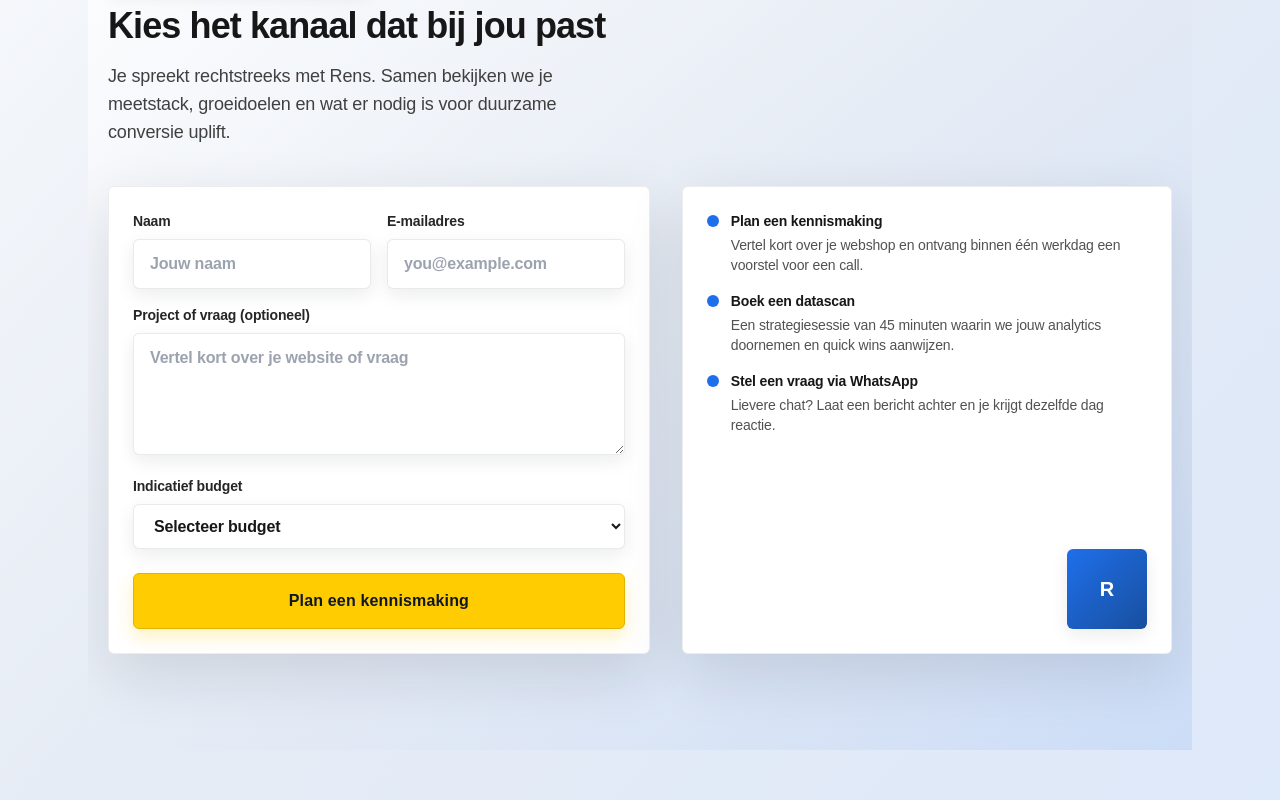
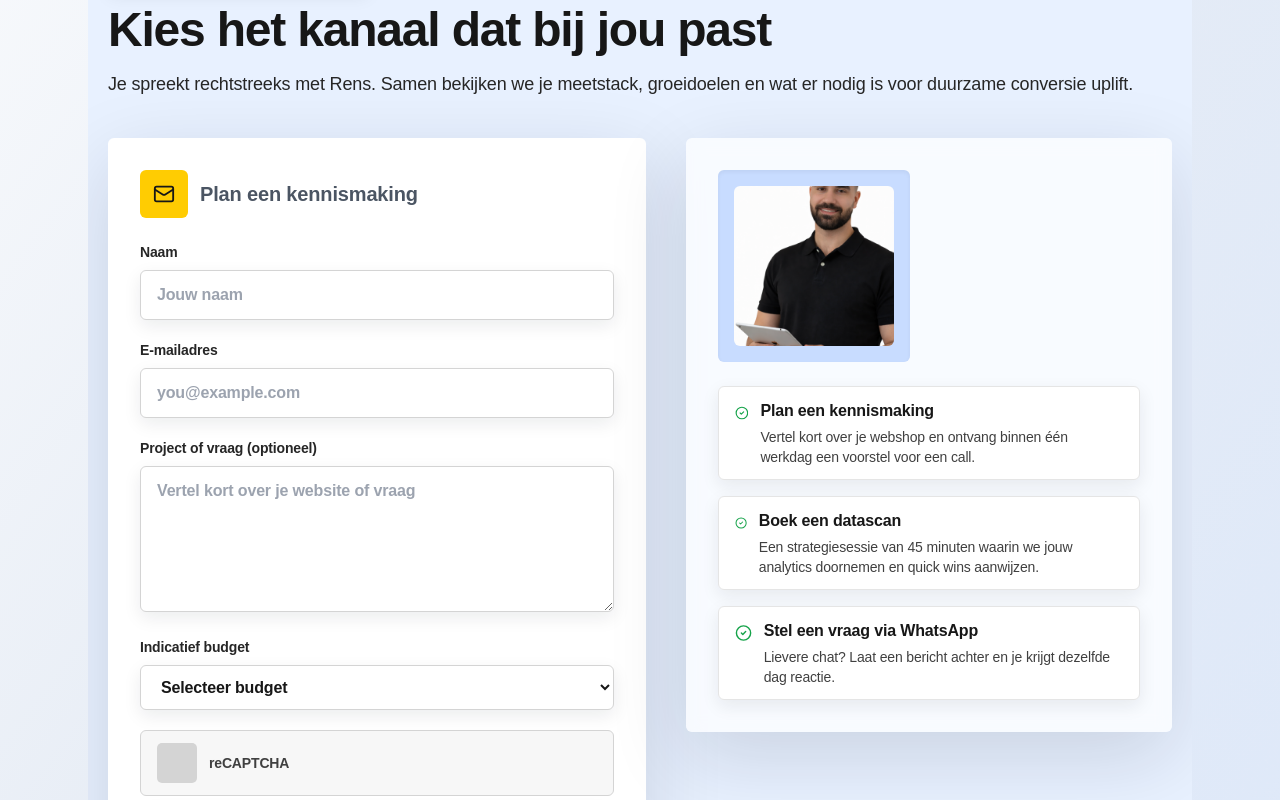
Before and after one commit to ProjectBibo/EcomMeasure3, a React (Vite) app: page /contact in a window 1280 px wide. Shown: the part 740-1540 px from the top of the page. Built offline with nearby package versions, Linux system fonts and the light colour scheme.

Commit message:
Update hero and contact CTAs

```diff
--- a/src/components/Contact.jsx
+++ b/src/components/Contact.jsx
@@ -1,5 +1,6 @@
 import React, { useState } from "react";
 import { motion, useReducedMotion } from "framer-motion";
+import { ArrowRight, CheckCircle2, Mail } from "lucide-react";
 import { useNavigate } from "react-router-dom";
 import { useLanguage } from "../context/LanguageContext";
 import { translations } from "../i18n/content";
@@ -46,71 +47,77 @@ export default function Contact() {
     <section
       id="contact"
       data-snap-section
-      className="relative overflow-hidden bg-gradient-to-br from-white via-surface-soft to-brand-blue/10 py-20 sm:py-24"
+      className="relative overflow-hidden bg-[#e8f1ff] py-20 sm:py-24"
     >
-      <div className="grain-overlay" aria-hidden />
-      <div className="glow-orb glow-orb--primary left-0 top-0 h-64 w-64 opacity-40" aria-hidden />
-
-      <div className="relative site-container grid gap-10 lg:grid-cols-2 lg:items-start">
+      <div className="relative site-container space-y-10">
         <motion.div
           initial={shouldReduceMotion ? false : { opacity: 0, y: 18 }}
           whileInView={shouldReduceMotion ? { opacity: 1 } : { opacity: 1, y: 0 }}
           viewport={shouldReduceMotion ? undefined : { once: true }}
           transition={shouldReduceMotion ? undefined : { duration: 0.6, ease: "easeOut" }}
-          className="space-y-4"
+          className="space-y-4 text-left"
         >
           <span className="pill-badge shadow-sm">{t.badge}</span>
-          <h2 className="text-3xl font-bold tracking-tight text-neutral-900 sm:text-4xl">{t.heading}</h2>
-          <p className="text-lg text-neutral-700">{t.intro}</p>
+          <h2 className="text-4xl font-extrabold tracking-tight text-neutral-900 sm:text-5xl">{t.heading}</h2>
+          <p className="text-lg text-neutral-800">{t.intro}</p>
         </motion.div>
 
-        <div className="grid gap-8 lg:col-span-2 lg:grid-cols-[1.05fr_0.95fr]">
+        <div className="grid gap-10 lg:grid-cols-[1.05fr_0.95fr] lg:items-start">
           <motion.form
             initial={shouldReduceMotion ? false : { opacity: 0, y: 20 }}
             whileInView={shouldReduceMotion ? { opacity: 1 } : { opacity: 1, y: 0 }}
             viewport={shouldReduceMotion ? undefined : { once: true }}
             transition={shouldReduceMotion ? undefined : { duration: 0.5, delay: 0.1 }}
-            className="rounded-3xl border border-neutral-200/70 bg-white p-6 shadow-[0_20px_60px_rgba(15,23,42,0.12)]"
+            className="rounded-3xl bg-white p-8 shadow-[0_24px_80px_rgba(15,23,42,0.14)]"
             action="https://formspree.io/f/mpqzpevp"
             method="POST"
             onSubmit={handleSubmit}
           >
-            <div className="grid gap-4 sm:grid-cols-2">
-              <label className="space-y-2 text-sm font-semibold text-neutral-800">
+            <div className="flex items-center gap-3 text-neutral-900">
+              <div className="flex h-12 w-12 items-center justify-center rounded-full bg-brand-yellow text-neutral-900">
+                <Mail size={22} aria-hidden />
+              </div>
+              <p className="text-xl font-semibold">Plan een kennismaking</p>
+            </div>
+
+            <div className="mt-6 space-y-5">
+              <label className="block space-y-2 text-sm font-semibold text-neutral-800">
                 <span>{language === "nl" ? "Naam" : "Name"}</span>
                 <input
                   type="text"
                   name="name"
-                  className="w-full rounded-xl border border-neutral-200/80 bg-white px-4 py-3 text-base text-neutral-900 shadow-sm focus:border-brand-blue focus:outline-none focus:ring-2 focus:ring-brand-blue/40"
+                  className="w-full rounded-2xl border border-neutral-300 bg-white px-4 py-3 text-base text-neutral-900 shadow-sm focus:border-neutral-900 focus:outline-none focus:ring-2 focus:ring-neutral-900/15"
                   placeholder={language === "nl" ? "Jouw naam" : "Your name"}
                   required
                 />
               </label>
-              <label className="space-y-2 text-sm font-semibold text-neutral-800">
+
+              <label className="block space-y-2 text-sm font-semibold text-neutral-800">
                 <span>{language === "nl" ? "E-mailadres" : "Email"}</span>
                 <input
                   type="email"
                   name="email"
-                  className="w-full rounded-xl border border-neutral-200/80 bg-white px-4 py-3 text-base text-neutral-900 shadow-sm focus:border-brand-blue focus:outline-none focus:ring-2 focus:ring-brand-blue/40"
+                  className="w-full rounded-2xl border border-neutral-300 bg-white px-4 py-3 text-base text-neutral-900 shadow-sm focus:border-neutral-900 focus:outline-none focus:ring-2 focus:ring-neutral-900/15"
                   placeholder="you@example.com"
                   required
                 />
               </label>
-            </div>
-            <label className="mt-4 block space-y-2 text-sm font-semibold text-neutral-800">
+
+              <label className="block space-y-2 text-sm font-semibold text-neutral-800">
                 <span>{language === "nl" ? "Project of vraag (optioneel)" : "Project or question (optional)"}</span>
                 <textarea
                   name="message"
-                rows="4"
-                className="w-full rounded-xl border border-neutral-200/80 bg-white px-4 py-3 text-base text-neutral-900 shadow-sm focus:border-brand-blue focus:outline-none focus:ring-2 focus:ring-brand-blue/40"
+                  rows="5"
+                  className="w-full rounded-2xl border border-neutral-300 bg-white px-4 py-3 text-base text-neutral-900 shadow-sm focus:border-neutral-900 focus:outline-none focus:ring-2 focus:ring-neutral-900/15"
                   placeholder={language === "nl" ? "Vertel kort over je website of vraag" : "Share a bit about your site or question"}
                 />
               </label>
-            <label className="mt-4 block space-y-2 text-sm font-semibold text-neutral-800">
+
+              <label className="block space-y-2 text-sm font-semibold text-neutral-800">
                 <span>{language === "nl" ? "Indicatief budget" : "Estimated budget"}</span>
                 <select
                   name="budget"
-                className="w-full rounded-xl border border-neutral-200/80 bg-white px-4 py-3 text-base text-neutral-900 shadow-sm focus:border-brand-blue focus:outline-none focus:ring-2 focus:ring-brand-blue/40"
+                  className="w-full rounded-2xl border border-neutral-300 bg-white px-4 py-3 text-base text-neutral-900 shadow-sm focus:border-neutral-900 focus:outline-none focus:ring-2 focus:ring-neutral-900/15"
                   defaultValue=""
                 >
                   {budgetOptions.map((option) => (
@@ -120,13 +127,21 @@ export default function Contact() {
                   ))}
                 </select>
               </label>
+
+              <div className="flex items-center gap-3 rounded-2xl border border-neutral-300 bg-neutral-100/80 px-4 py-3 text-sm font-semibold text-neutral-700">
+                <div className="h-10 w-10 rounded bg-neutral-300" aria-hidden />
+                <span>reCAPTCHA</span>
+              </div>
+
               <button
                 type="submit"
                 id="cta-primary"
-  className="button-primary mt-6 w-full justify-center"
+                className="mt-2 inline-flex w-full items-center justify-center gap-2 rounded-2xl bg-brand-yellow px-6 py-3 text-base font-semibold text-neutral-900 shadow-[0_12px_34px_rgba(0,0,0,0.12)] transition hover:bg-brand-yellow-dark"
               >
                 {primaryCta}
+                <ArrowRight size={18} aria-hidden />
               </button>
+            </div>
             {status === "success" && (
               <p className="mt-4 text-sm text-neutral-800">Bedankt, we nemen contact met je op.</p>
             )}
@@ -137,21 +152,27 @@ export default function Contact() {
             whileInView={shouldReduceMotion ? { opacity: 1 } : { opacity: 1, y: 0 }}
             viewport={shouldReduceMotion ? undefined : { once: true }}
             transition={shouldReduceMotion ? undefined : { duration: 0.55, delay: 0.12 }}
-            className="relative h-full rounded-3xl border border-neutral-200/70 bg-white p-6 shadow-[0_20px_60px_rgba(15,23,42,0.12)]"
+            className="flex flex-col items-center gap-6 rounded-3xl bg-white/70 p-8 text-left shadow-[0_24px_80px_rgba(15,23,42,0.14)] backdrop-blur lg:items-start"
           >
-            <div className="space-y-4">
-              {checklist.slice(0, 4).map((item) => (
-                <div key={item.title} className="flex items-start gap-3">
-                  <span className="mt-1 inline-flex h-3 w-3 flex-shrink-0 rounded-full bg-brand-blue" aria-hidden />
+            <div className="flex h-48 w-48 items-center justify-center rounded-full bg-[#c8dcff] shadow-inner">
+              <img
+                src="/Ik.svg"
+                alt="Portret van [naam], oprichter van EcomMeasure"
+                className="h-40 w-40 rounded-full object-cover"
+                loading="lazy"
+              />
+            </div>
+
+            <div className="w-full space-y-4">
+              {checklist.slice(0, 3).map((item) => (
+                <div key={item.title} className="flex items-start gap-3 rounded-2xl border border-neutral-200 bg-white px-4 py-3 shadow-sm">
+                  <CheckCircle2 size={20} className="mt-1 text-green-600" aria-hidden />
                   <div className="space-y-1">
-                    <p className="text-sm font-semibold text-neutral-900">{item.title}</p>
-                    <p className="text-sm text-neutral-600">{item.description}</p>
+                    <p className="text-base font-semibold text-neutral-900">{item.title}</p>
+                    <p className="text-sm text-neutral-700">{item.description}</p>
                   </div>
                 </div>
               ))}
-            </div>
-            <div className="absolute bottom-6 right-6 flex h-20 w-20 items-center justify-center rounded-full bg-gradient-to-br from-brand-blue to-brand-teal text-white shadow-lg ring-8 ring-white/70">
-              <span className="text-xl font-bold">R</span>
             </div>
           </motion.div>
         </div>
--- a/src/components/ExpressiveText.jsx
+++ b/src/components/ExpressiveText.jsx
@@ -3,7 +3,7 @@ import { motion, useReducedMotion } from "framer-motion";
 
 const KEYWORDS = {
   en: ["measure", "measurement", "optimize", "optimise", "optimization", "grow", "growth"],
-  nl: ["meten", "measurement", "optimaliseren", "optimalisatie", "groei", "groeien"],
+  nl: ["meten", "measurement", "optimaliseren", "optimalisatie", "groeien", "groei"],
 };
 
 const wordVariants = {
--- a/src/components/Hero.jsx
+++ b/src/components/Hero.jsx
@@ -1,16 +1,10 @@
 // src/components/Hero.jsx
 import React, { Fragment, useEffect, useMemo, useState } from "react";
 import { AnimatePresence, motion, useReducedMotion } from "framer-motion";
-import { Link } from "react-router-dom";
-import { ArrowRight, Sparkles } from "lucide-react";
+import { CheckCircle2, Mail } from "lucide-react";
 import { useLanguage } from "../context/LanguageContext";
 import { translations } from "../i18n/content";
-import useViewTransitionNavigate, {
-  createViewTransitionClickHandler,
-} from "../hooks/useViewTransitionNavigate";
 import { AnimatedParagraph } from "./ExpressiveText";
-
-const MotionLink = motion(Link);
 
 const gradientHeadlineClass = "bg-gradient-to-r from-brand-blue to-brand-teal bg-clip-text text-transparent";
 
@@ -19,15 +13,6 @@ export default function Hero() {
   const { language } = useLanguage();
   const t = translations[language].hero;
   const [phraseIndex, setPhraseIndex] = useState(0);
-  const navigateWithTransition = useViewTransitionNavigate();
-  const handlePrimaryCtaClick = useMemo(
-    () => createViewTransitionClickHandler(navigateWithTransition, "/contact"),
-    [navigateWithTransition]
-  );
-  const handleSecondaryCtaClick = useMemo(
-    () => createViewTransitionClickHandler(navigateWithTransition, "/measurement"),
-    [navigateWithTransition]
-  );
   const phrasesFromLocale = t.rotatingPhrases ?? [];
   const rotatingPhrases = phrasesFromLocale.length > 0 ? phrasesFromLocale : [""];
   const leadWords = useMemo(() => t.titleLead.trim().split(/\s+/), [t.titleLead]);
@@ -71,7 +56,7 @@ export default function Hero() {
               transition={shouldReduceMotion ? undefined : { duration: 0.7, ease: "easeOut" }}
               className="pill-badge shadow-sm"
             >
-              <Sparkles size={14} /> {t.badge}
+              {t.badge}
             </motion.span>
 
             <motion.h1
@@ -153,24 +138,41 @@ export default function Hero() {
               initial={shouldReduceMotion ? false : { opacity: 0, scale: 0.95 }}
               animate={{ opacity: 1, scale: 1 }}
               transition={shouldReduceMotion ? undefined : { delay: 0.15, duration: 0.6 }}
-              className="flex flex-wrap items-center justify-start gap-3"
+              className="w-full max-w-2xl rounded-2xl border border-neutral-200/80 bg-white/90 p-6 shadow-[0_20px_60px_rgba(15,23,42,0.08)]"
             >
-              <MotionLink
-                whileHover={shouldReduceMotion ? undefined : { scale: 1.01 }}
-                whileTap={shouldReduceMotion ? undefined : { scale: 0.97 }}
-                to="/contact"
-                className="button-primary text-sm uppercase tracking-wide"
-                onClick={handlePrimaryCtaClick}
-              >
-                {t.primaryCta} <ArrowRight size={18} />
-              </MotionLink>
-              <Link
-                to="/measurement"
-                className="button-secondary text-sm"
-                onClick={handleSecondaryCtaClick}
-              >
-                {t.secondaryCta}
-              </Link>
+              <div className="flex items-center gap-3 text-neutral-900">
+                <div className="flex h-12 w-12 items-center justify-center rounded-full bg-brand-yellow text-neutral-900 shadow-sm">
+                  <Mail size={22} aria-hidden />
+                </div>
+                <p className="text-xl font-semibold leading-tight">
+                  Gratis CRO-tips direct in je inbox:
+                </p>
+              </div>
+
+              <div className="mt-5 flex flex-col gap-3 sm:flex-row">
+                <input
+                  type="email"
+                  placeholder="je@email.nl"
+                  className="w-full rounded-xl border border-neutral-300 bg-white px-4 py-3 text-base text-neutral-900 placeholder-neutral-500 shadow-sm focus:border-neutral-900 focus:outline-none focus:ring-2 focus:ring-neutral-900/20"
+                />
+                <button
+                  type="button"
+                  className="inline-flex items-center justify-center rounded-xl bg-brand-yellow px-5 py-3 text-base font-semibold text-neutral-900 shadow-[0_10px_30px_rgba(0,0,0,0.08)] transition-colors hover:bg-brand-yellow-dark"
+                >
+                  Meld je aan!
+                </button>
+              </div>
+
+              <ul className="mt-4 flex flex-col gap-2 text-sm font-medium text-neutral-800">
+                <li className="flex items-center gap-2">
+                  <CheckCircle2 size={18} className="text-green-600" aria-hidden />
+                  5.000+ mensen ontvangen mijn CRO tips
+                </li>
+                <li className="flex items-center gap-2">
+                  <CheckCircle2 size={18} className="text-green-600" aria-hidden />
+                  Max één e-mail per maand
+                </li>
+              </ul>
             </motion.div>
 
             <div className="pb-4" aria-hidden />
--- a/src/components/ProblemSolution.jsx
+++ b/src/components/ProblemSolution.jsx
@@ -1,21 +1,13 @@
 import React from "react";
-import { Link } from "react-router-dom";
-import { ArrowRight } from "lucide-react";
 import { motion, useReducedMotion } from "framer-motion";
 import { useLanguage } from "../context/LanguageContext";
 import { translations } from "../i18n/content";
 import { AnimatedHeading, AnimatedParagraph } from "./ExpressiveText";
-import useViewTransitionNavigate, {
-  createViewTransitionClickHandler,
-} from "../hooks/useViewTransitionNavigate";
 
 export default function ProblemSolution() {
   const shouldReduceMotion = useReducedMotion();
   const { language } = useLanguage();
   const copy = translations[language].problemSolution;
-  const ctaLabel = translations[language].header?.cta ?? translations[language].hero?.primaryCta ?? "";
-  const navigateWithTransition = useViewTransitionNavigate();
-  const handleCtaClick = createViewTransitionClickHandler(navigateWithTransition, "/contact");
 
   return (
     <section className="section-shell bg-white" aria-labelledby="problem-solution-heading">
@@ -50,17 +42,6 @@ export default function ProblemSolution() {
               highlight
               className="text-base leading-relaxed text-neutral-800"
             />
-            <div className="flex items-center gap-3">
-              <Link
-                to="/contact"
-                className="inline-flex items-center gap-2 text-sm font-semibold text-brand-blue transition hover:text-brand-teal"
-                onClick={handleCtaClick}
-              >
-                {ctaLabel}
-                <ArrowRight size={16} aria-hidden />
-              </Link>
-              <span className="text-sm text-neutral-500">{copy.ctaHelper}</span>
-            </div>
           </div>
         </div>
       </div>
```
Lines whose indentation alone changed are shown as unchanged.
